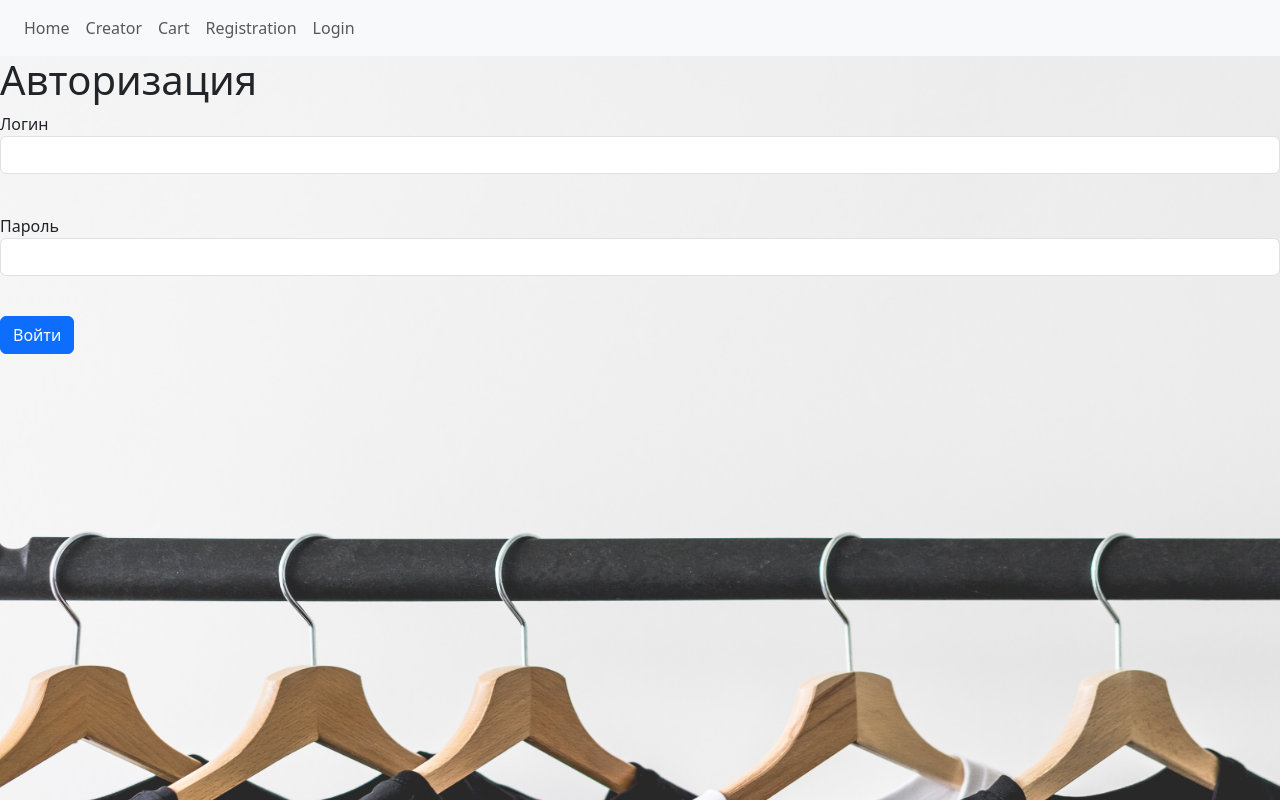
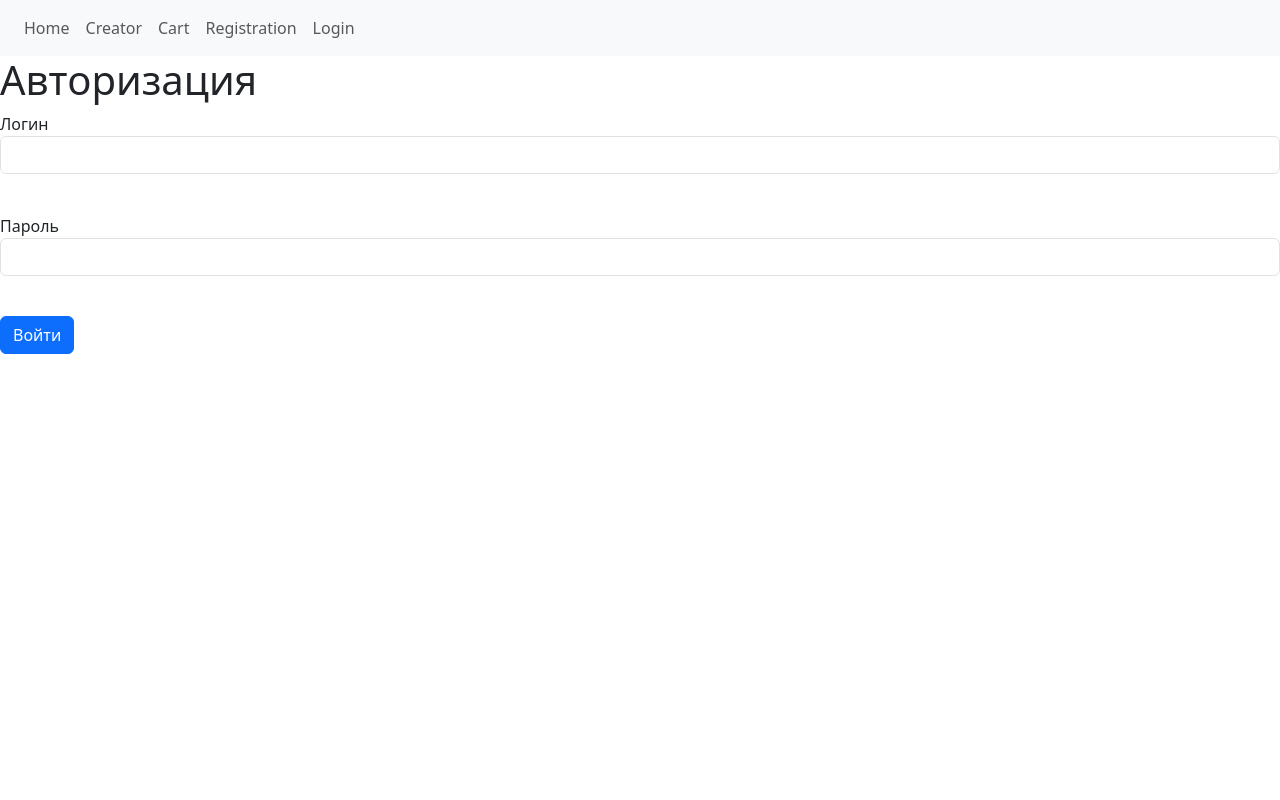
Before and after one commit to AntipinIsmail/-_-_-, a Flask app: page /login in a window 1280 px wide. Run offline with Flask 3, Linux system fonts and the light colour scheme.

Commit message:
должен быть проект

```diff
--- a/main.py
+++ b/main.py
@@ -58,24 +58,19 @@ def reqister():
         return redirect('/login')
     return render_template('register.html', title='Регистрация', form=form)
 
-
 @app.route('/login', methods=['GET', 'POST'])
 def login():
     form = LoginForm()
-    print('successfully Login form')
     if form.validate_on_submit():
         db_sess = db_session.create_session()
         user = db_sess.query(User).filter(User.email == form.email.data).first()
-        print('session created')
         if user:
-            print('correct user')
             if user.check_password(form.password.data):
-                print('correct psw')
-                #login_user(user)
-                return redirect('/')
-            else:
-                return render_template('login.html')
+               # login_user(user)
+               return redirect('/')
     return render_template("login2.html", form=form)
+
+
 
 
 @app.route('/creator', methods=["POST", "GET"])
--- a/templates/login2.html
+++ b/templates/login2.html
@@ -1,14 +1,5 @@
-<style>
-    body {
-    background-image: url('{{ url_for('static', filename='images/background.jpg') }}');
-    background-size: 1920px 1080px;
-    background-repeat: no-repeat;
-    background-position: center -100px;
-}
-</style>
+{% extends "base.html" %}
 
-{% extends "base.html" %}
-<body>
 {% block content %}
 <h1>Авторизация</h1>
 <form action="" method="post" novalidate>
@@ -33,5 +24,4 @@
     </p>
     <p>{{ form.submit(type="submit", class="btn btn-primary") }}</p>
 </form>
-</body>
 {% endblock %}
```
Also changed, not shown: db/blogs.db (deleted).
